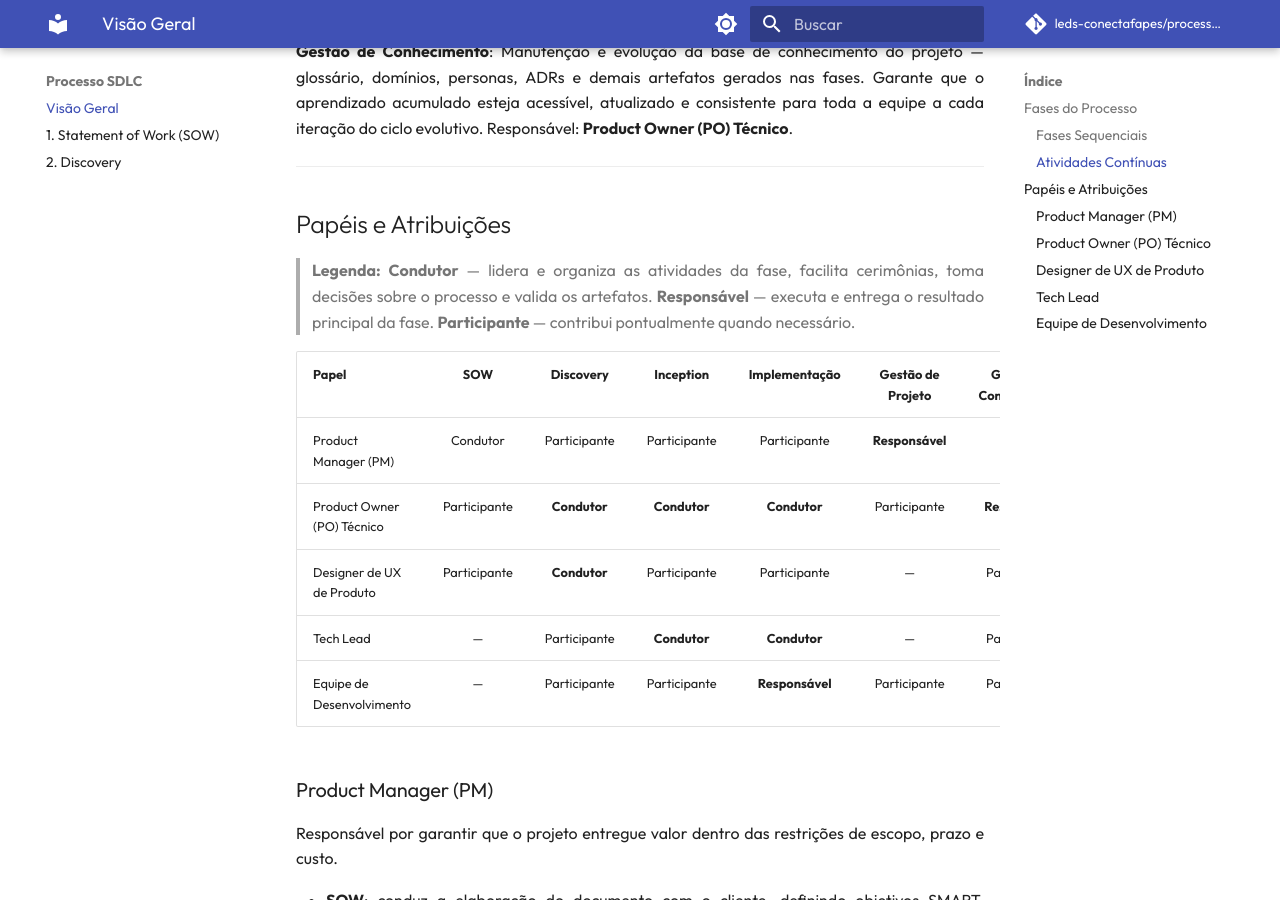
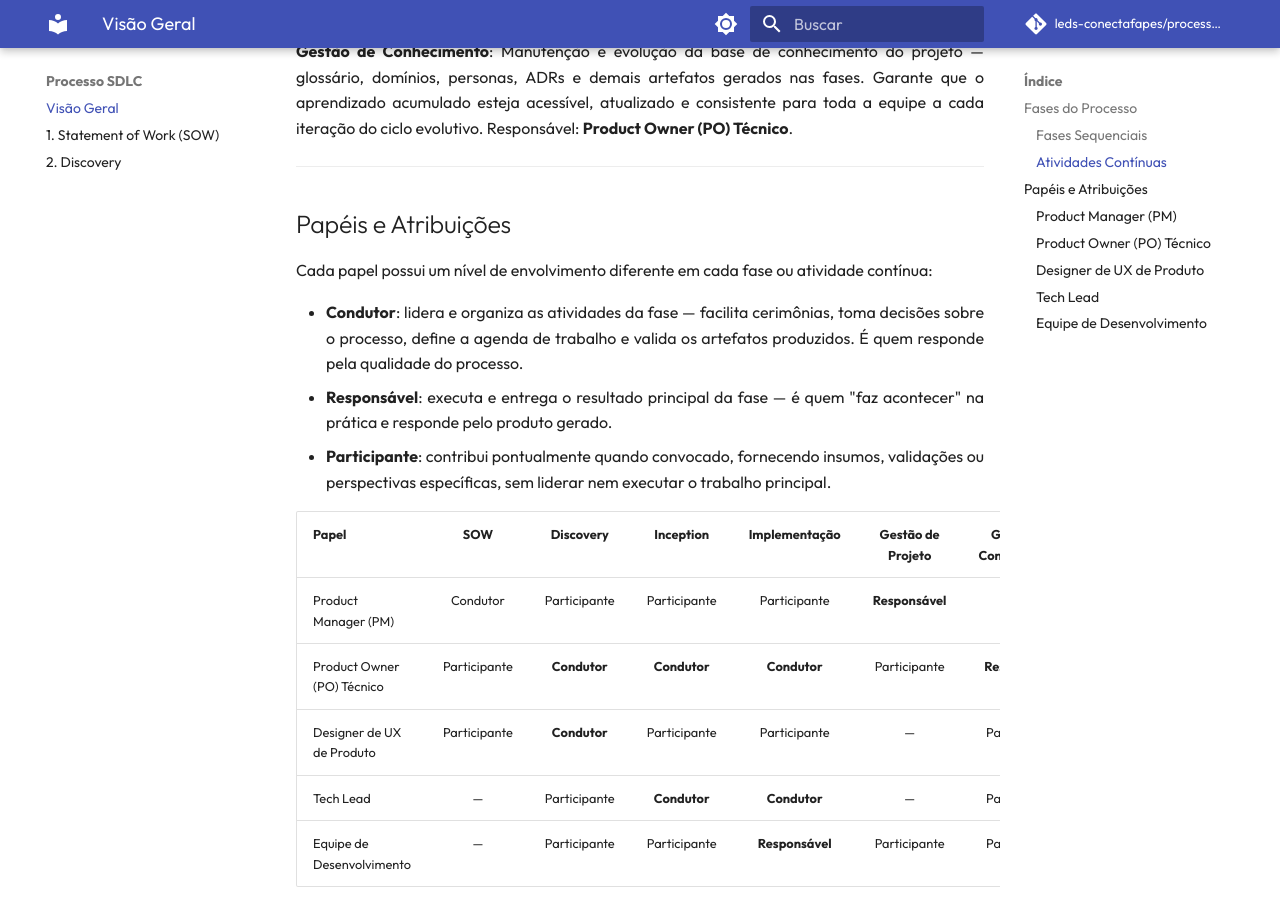
Before and after one commit to leds-conectafapes/processo-leds-sdlc, an MkDocs documentation site: the page built from docs/sdlc/0_processo.md, in a window 1280 px wide and 900 px high, scrolled down 1594 px. Built offline with MkDocs 1.6.1 and Material for MkDocs 9.7.7, drawn with Linux system fonts in a browser that asks for light colours; comment, search, counter and statistics services are not loaded.

Commit message:
docs: expande legenda de papéis para descrição em prosa
Co-Authored-By: Claude Sonnet 4.6 <noreply@anthropic.com>

```diff
--- a/docs/sdlc/0_processo.md
+++ b/docs/sdlc/0_processo.md
@@ -47,7 +47,11 @@ As **atividades contínuas** correm em paralelo a todas as fases, do início ao
 
 ## Papéis e Atribuições
 
-> **Legenda:** **Condutor** — lidera e organiza as atividades da fase, facilita cerimônias, toma decisões sobre o processo e valida os artefatos. **Responsável** — executa e entrega o resultado principal da fase. **Participante** — contribui pontualmente quando necessário.
+Cada papel possui um nível de envolvimento diferente em cada fase ou atividade contínua:
+
+- **Condutor**: lidera e organiza as atividades da fase — facilita cerimônias, toma decisões sobre o processo, define a agenda de trabalho e valida os artefatos produzidos. É quem responde pela qualidade do processo.
+- **Responsável**: executa e entrega o resultado principal da fase — é quem "faz acontecer" na prática e responde pelo produto gerado.
+- **Participante**: contribui pontualmente quando convocado, fornecendo insumos, validações ou perspectivas específicas, sem liderar nem executar o trabalho principal.
 
 | Papel | SOW | Discovery | Inception | Implementação | Gestão de Projeto | Gestão de Conhecimento |
 |-------|:---:|:---------:|:---------:|:-------------:|:-----------------:|:----------------------:|
```
